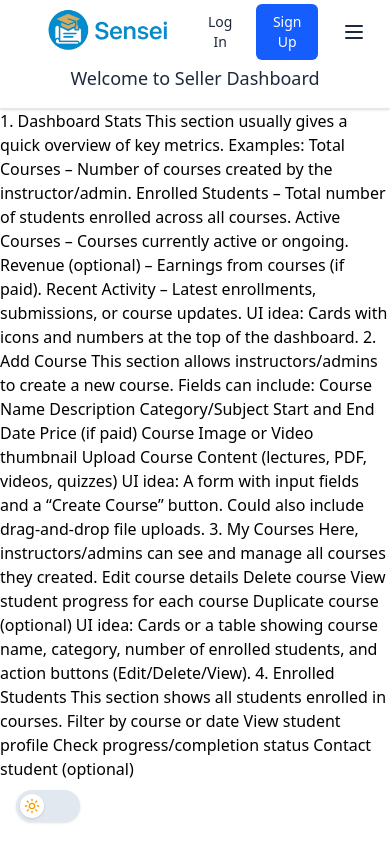
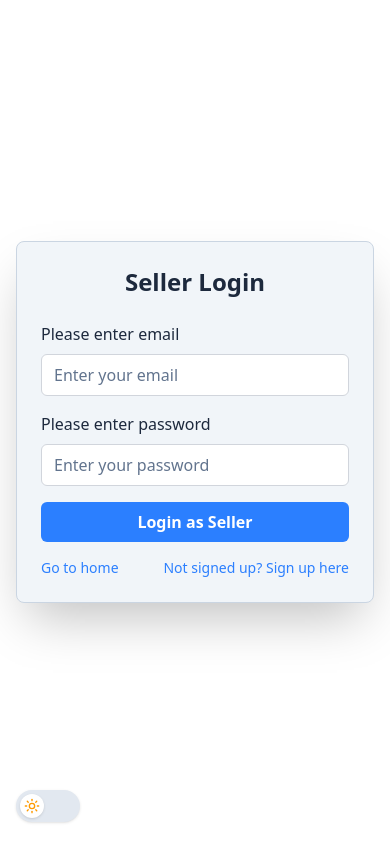
Before and after one commit to mirajkc/Sensei, a React (Vite) app in the folder client/: page /seller in a window 390 px wide. Built offline with nearby package versions, Linux system fonts and the light colour scheme; no server answers.

Commit message:
sidebar cpmleted for seller

```diff
--- a/client/src/App.jsx
+++ b/client/src/App.jsx
@@ -15,7 +15,7 @@ import AdminLogin from './components/admin components/AdminLogin'
 import useAppContext from './context/AppContext'
 
 const App = () => {
-  const { isAdmin } = useAppContext()
+  const { isAdmin,sellerLoggedIn } = useAppContext()
   return  (
     <div>
       <Navbar />
@@ -24,13 +24,10 @@ const App = () => {
         <Route path='/home' element={<HomePage />} />
         <Route path='/signup' element={ <SignUp /> } />
         <Route path='/login' element={<Login />} />
-        <Route path='/seller' element={ <SellerHomePage /> } />
+        <Route path='/seller' element={   sellerLoggedIn ?   <SellerHomePage /> : <SellerLogin /> } />
         <Route path='/seller/signup'  element={ <SellerSignUp />} />
         <Route path='/seller/login' element={ <SellerLogin /> } />
         <Route path='/admin' element={ isAdmin ? <AdminHome /> : <AdminLogin /> }/>
-
-        //temporary route
-        <Route path='/admin/login' element={<AdminLogin />  } />
       </Routes>
       <ThemeSwitch/>
       <Toaster
--- a/client/src/components/seller components/SellerNavbar.jsx
+++ b/client/src/components/seller components/SellerNavbar.jsx
@@ -1,9 +1,10 @@
 import React, { useState } from 'react'
 import { useNavigate } from 'react-router-dom'
-import { ChevronDown, User, BookOpen, Settings, LogOut, Menu, X, Home } from 'lucide-react'
+import { LogOut } from 'lucide-react'
 import useAppContext from '../../context/AppContext'
 import toast from 'react-hot-toast'
 import nav_logo from '../../assets/navbar_logo.png'
+import {motion} from 'framer-motion'
 
 const SellerNavbar = () => {
   const { theme, sellerLoggedIn } = useAppContext()
@@ -23,7 +24,7 @@ const SellerNavbar = () => {
   }
 
   return (
-    <nav
+    <motion.nav
       className={`sticky top-0 z-50 border-b shadow-sm transition-colors duration-200 ${
         theme === 'dark'
           ? 'bg-gray-800 text-gray-200 border-gray-700'
@@ -59,114 +60,8 @@ const SellerNavbar = () => {
               className={`${linkBase} ${linkHover} flex items-center space-x-2`}
               onClick={() => navigate('/seller')}
             >
-              <Home className="w-4 h-4" />
-              <span>Home</span>
-            </button>
-          </div>
-
-          {/* Auth section */}
-          <div className="flex items-center space-x-4">
-            {sellerLoggedIn ? (
-              <div className="relative">
-                <button
-                  onClick={() => setIsProfileOpen(!isProfileOpen)}
-                  className={`flex items-center space-x-2 p-2 rounded-full transition-colors duration-200 ${
-                    theme === 'dark'
-                      ? 'hover:bg-gray-700'
-                      : 'hover:bg-gray-100'
-                  }`}
-                >
-                  <User className="w-5 h-5" />
-                  <ChevronDown className="w-4 h-4" />
-                </button>
-
-                {isProfileOpen && (
-                  <div
-                    className={`absolute right-0 mt-2 w-48 rounded-md shadow-lg z-50 ${
-                      theme === 'dark'
-                        ? 'bg-gray-800 border border-gray-700'
-                        : 'bg-white border border-gray-200'
-                    }`}
-                  >
-                    <div className="py-1">
-                      <button
-                        onClick={() => {
-                          navigate('/seller/profile')
-                          setIsProfileOpen(false)
-                        }}
-                        className={`flex items-center space-x-2 px-4 py-2 text-sm w-full text-left ${linkHover}`}
-                      >
-                        <User className="w-4 h-4" />
-                        <span>Seller Profile</span>
-                      </button>
-                      <button
-                        onClick={() => {
-                          navigate('/seller/courses')
-                          setIsProfileOpen(false)
-                        }}
-                        className={`flex items-center space-x-2 px-4 py-2 text-sm w-full text-left ${linkHover}`}
-                      >
-                        <BookOpen className="w-4 h-4" />
-                        <span>My Courses</span>
-                      </button>
-                      <button
-                        onClick={() => {
-                          navigate('/seller/settings')
-                          setIsProfileOpen(false)
-                        }}
-                        className={`flex items-center space-x-2 px-4 py-2 text-sm w-full text-left ${linkHover}`}
-                      >
-                        <Settings className="w-4 h-4" />
-                        <span>Settings</span>
-                      </button>
-                      <hr
-                        className={`my-1 ${
-                          theme === 'dark'
-                            ? 'border-gray-700'
-                            : 'border-gray-200'
-                        }`}
-                      />
-                      <button
-                        onClick={() => {
-                          handleLogout()
-                          setIsProfileOpen(false)
-                        }}
-                        className={`flex items-center space-x-2 px-4 py-2 text-sm w-full text-left ${linkHover} text-red-600`}
-                      >
-                        <LogOut className="w-4 h-4" />
-                        <span>Sign Out</span>
-                      </button>
-                    </div>
-                  </div>
-                )}
-              </div>
-            ) : (
-              <div className="flex items-center space-x-3">
-                <button
-                  onClick={() => navigate('/seller/login')}
-                  className={`${linkBase} ${linkHover}`}
-                >
-                  Log In
-                </button>
-                <button
-                  onClick={() => navigate('/seller/signup')}
-                  className="px-4 py-2 text-sm font-medium bg-blue-600 text-white rounded-md hover:bg-blue-700 transition-colors duration-200"
-                >
-                  Sign Up
-                </button>
-              </div>
-            )}
-
-            {/* Mobile toggle */}
-            <button
-              className="md:hidden p-2 rounded-md hover:bg-gray-100 dark:hover:bg-gray-800 transition-colors"
-              onClick={() => setIsMobileMenuOpen(!isMobileMenuOpen)}
-            >
-              {isMobileMenuOpen ? (
-                <X className="w-6 h-6" />
-              ) : (
-                <Menu className="w-6 h-6" />
-              )}
+              <LogOut className="w-4 h-4" />
+              <span>Logout</span>
             </button>
           </div>
         </div>
@@ -195,7 +90,7 @@ const SellerNavbar = () => {
                   setIsMobileMenuOpen(false)
                 }}
               >
-                <Home className="w-4 h-4" />
+                <LogOut className="w-4 h-4" />
                 <span>Home</span>
               </button>
 
@@ -225,7 +120,7 @@ const SellerNavbar = () => {
           </div>
         )}
       </div>
-    </nav>
+    </motion.nav>
   )
 }
 
--- /dev/null
+++ b/client/src/components/seller components/SellerSidebar.jsx
@@ -0,0 +1,62 @@
+import React, { useState } from "react";
+import { motion } from "framer-motion";
+import useAppContext from "../../context/AppContext";
+import { Home, GraduationCap, UsersRound, BookPlus, Menu, X, Settings } from "lucide-react";
+import { useNavigate } from "react-router-dom";
+
+const categories = [
+  { name: "Dashboard", icon: <Home size={20} />, route: "/seller" },
+  { name: "Courses", icon: <GraduationCap size={20} />, route: "/course" },
+  { name: "Enrolled Students", icon: <UsersRound size={20} />, route: "/students" },
+  { name: "Add New Course", icon: <BookPlus size={20} />, route: "/add-course" },
+  { name: "Settings", icon: <Settings size={20} />, route: "/settings" },
+];
+
+const SellerSidebar = () => {
+  const navigate = useNavigate();
+  const [isOpen, setIsOpen] = useState(true);
+  const { theme } = useAppContext();
+
+  return (
+    <motion.div
+      whileInView={{ opacity: 1, x: 0 }}
+      initial={{ opacity: 0, x: -100 }}
+      transition={{ duration: 1 }}
+      animate={{ width: isOpen ? "250px" : "70px" }}
+      className={`h-screen flex flex-col shadow-lg transition-colors duration-300
+        ${theme === "dark" ? "bg-gray-800 text-white" : "bg-white text-black"}
+      `}
+    >
+      {/* Top Section */}
+      <div
+        className={`flex items-center justify-between p-4 border-b
+          ${theme === "dark" ? "border-gray-700" : "border-gray-200"}
+        `}
+      >
+        {isOpen && <h1 className="text-lg font-bold">Welcome back, Seller</h1>}
+        <button onClick={() => setIsOpen(!isOpen)}>
+          {isOpen ? <X size={22} /> : <Menu size={22} />}
+        </button>
+      </div>
+
+      {/* Menu Items */}
+      <nav className="flex-1 mt-4">
+        {categories.map((item, i) => (
+          <motion.div
+            key={i}
+            onClick={() => navigate(item.route)}
+            whileHover={{ scale: 1.02 }}
+            className={`flex items-center gap-3 px-4 py-2 cursor-pointer rounded-md
+              ${theme === "dark" ? "hover:bg-gray-700" : "hover:bg-gray-200"}
+            `}
+          >
+            {item.icon}
+            {isOpen && <span>{item.name}</span>}
+          </motion.div>
+        ))}
+      </nav>
+    </motion.div>
+  );
+};
+
+export default SellerSidebar;
--- a/client/src/pages/seller pages/SellerHomePage.jsx
+++ b/client/src/pages/seller pages/SellerHomePage.jsx
@@ -1,74 +1,29 @@
-import React from 'react'
-import SellerNavbar from '../../components/seller components/SellerNavbar'
+import React from "react";
+import SellerNavbar from "../../components/seller components/SellerNavbar";
+import SellerSidebar from "../../components/seller components/SellerSidebar";
 
 const SellerHomePage = () => {
   return (
-    <div>
+    <div className="flex flex-col h-screen">
+
       <SellerNavbar />
-     1. Dashboard Stats
 
-This section usually gives a quick overview of key metrics. Examples:
 
-Total Courses – Number of courses created by the instructor/admin.
+      <div className="flex flex-1">
 
-Enrolled Students – Total number of students enrolled across all courses.
+        <SellerSidebar />
 
-Active Courses – Courses currently active or ongoing.
 
-Revenue (optional) – Earnings from courses (if paid).
+        <div className="flex-1 p-6 bg-gray-100 overflow-y-auto">
+          <h2 className="text-2xl font-semibold">Seller Dashboard</h2>
+          <p className="mt-4 text-gray-700">
+            Welcome to your seller dashboard! Here you can manage products,
+            view orders, and track performance.
+          </p>
+        </div>
+      </div>
+    </div>
+  );
+};
 
-Recent Activity – Latest enrollments, submissions, or course updates.
-
-UI idea: Cards with icons and numbers at the top of the dashboard.
-
-2. Add Course
-
-This section allows instructors/admins to create a new course.
-Fields can include:
-
-Course Name
-
-Description
-
-Category/Subject
-
-Start and End Date
-
-Price (if paid)
-
-Course Image or Video thumbnail
-
-Upload Course Content (lectures, PDF, videos, quizzes)
-
-UI idea: A form with input fields and a “Create Course” button. Could also include drag-and-drop file uploads.
-
-3. My Courses
-
-Here, instructors/admins can see and manage all courses they created.
-
-Edit course details
-
-Delete course
-
-View student progress for each course
-
-Duplicate course (optional)
-
-UI idea: Cards or a table showing course name, category, number of enrolled students, and action buttons (Edit/Delete/View).
-
-4. Enrolled Students
-
-This section shows all students enrolled in courses.
-
-Filter by course or date
-
-View student profile
-
-Check progress/completion status
-
-Contact student (optional)
-    </div>
-  )
-}
-
-export default SellerHomePage
+export default SellerHomePage;
```
Also changed, not shown: 2 other files (tests, documents, lock files or other folders).
